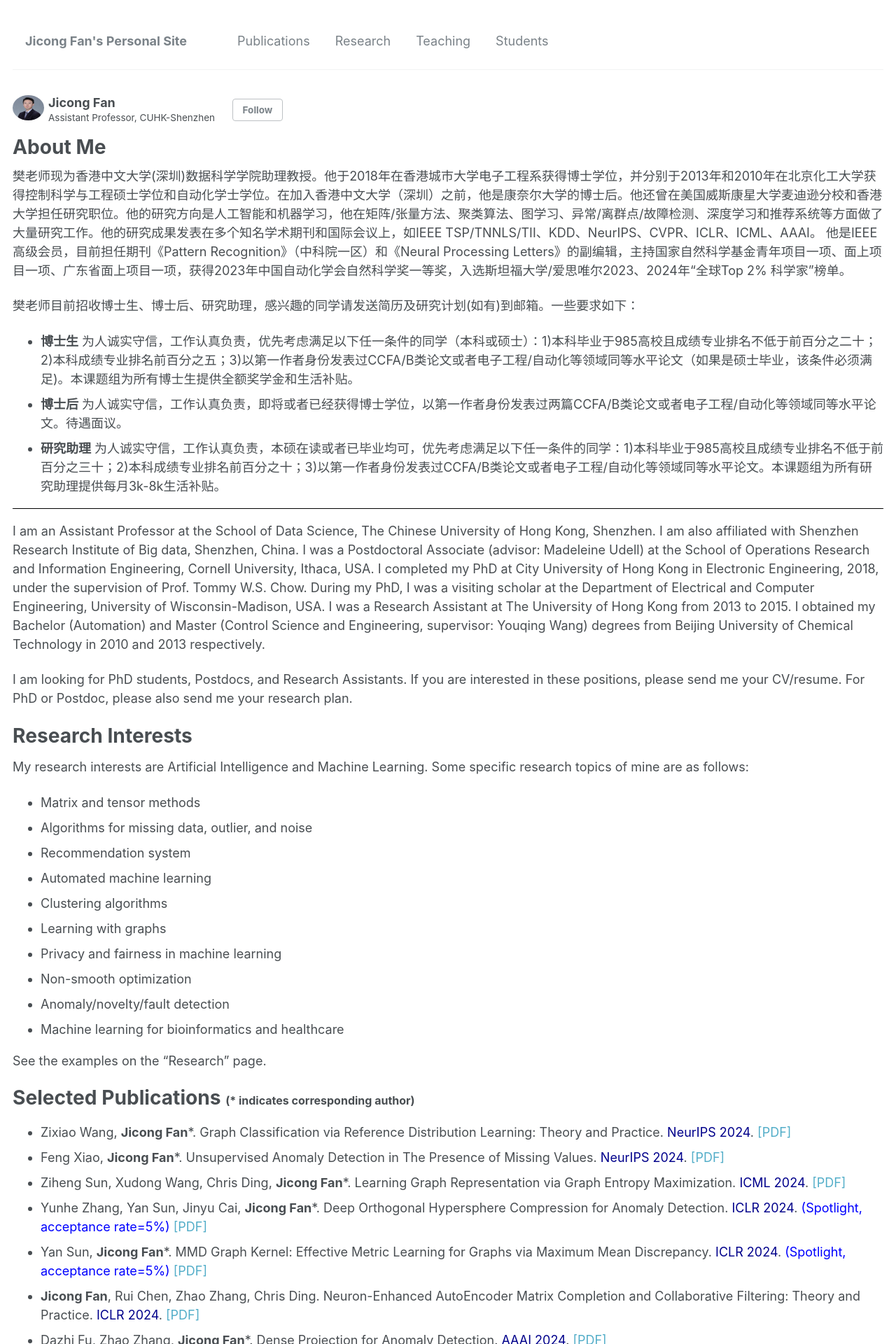
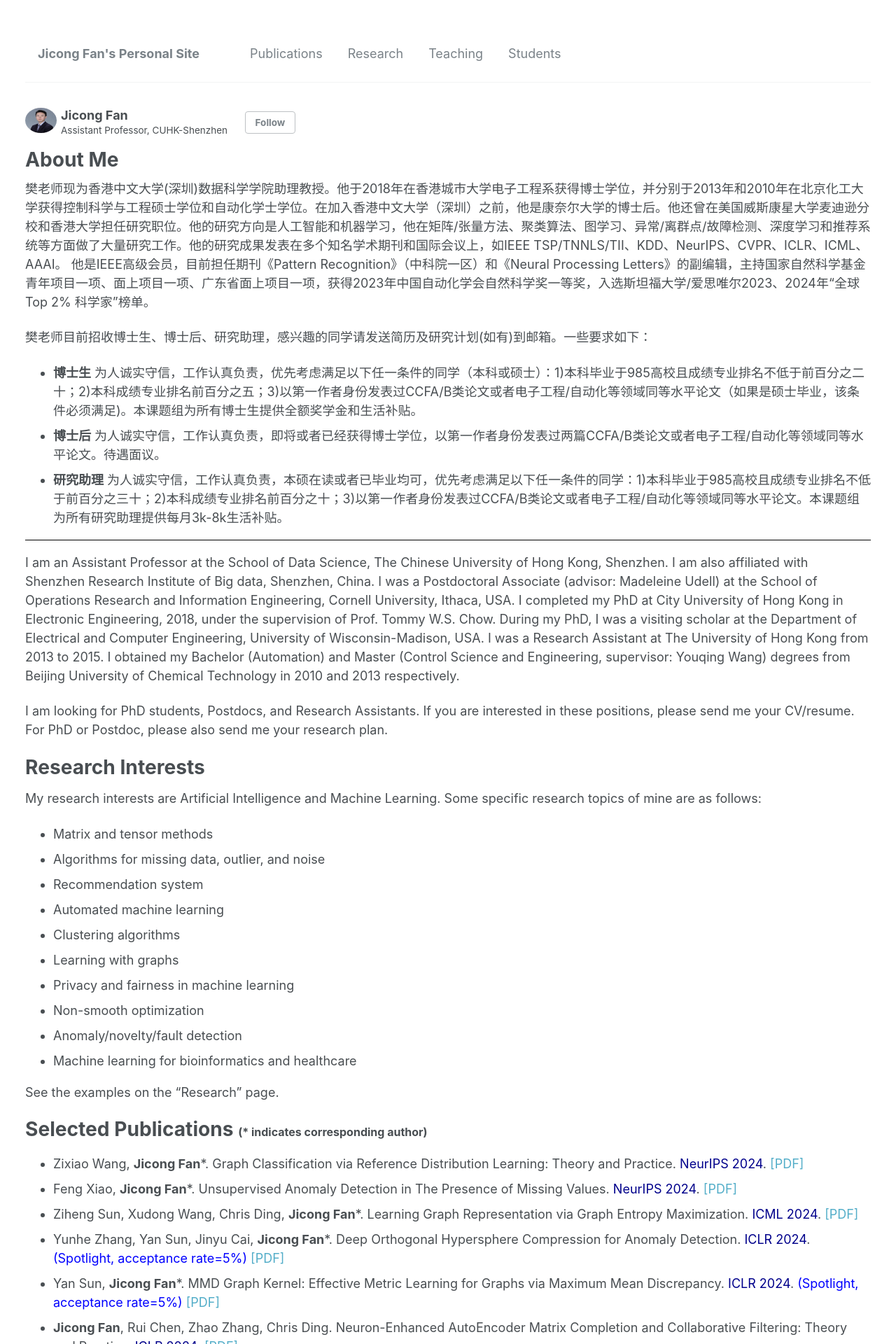
Before and after one commit to jicongfan/jicongfan.github.io, a Jekyll site: the page built from _pages/about.md, in a window 1280 px wide. Shown: the top 1920 px of the page at 70% size. Built offline with Jekyll 4.4.1, drawn with Linux system fonts in a browser that asks for light colours.

Commit message:
Update _base.scss

```diff
--- a/_sass/_base.scss
+++ b/_sass/_base.scss
@@ -4,7 +4,7 @@
 
 body {
   margin: 1em;
-  padding: 0;
+  padding: 1em;
   color: $text-color;
   font-family: $global-font-family;
   line-height: 1.5;
```
